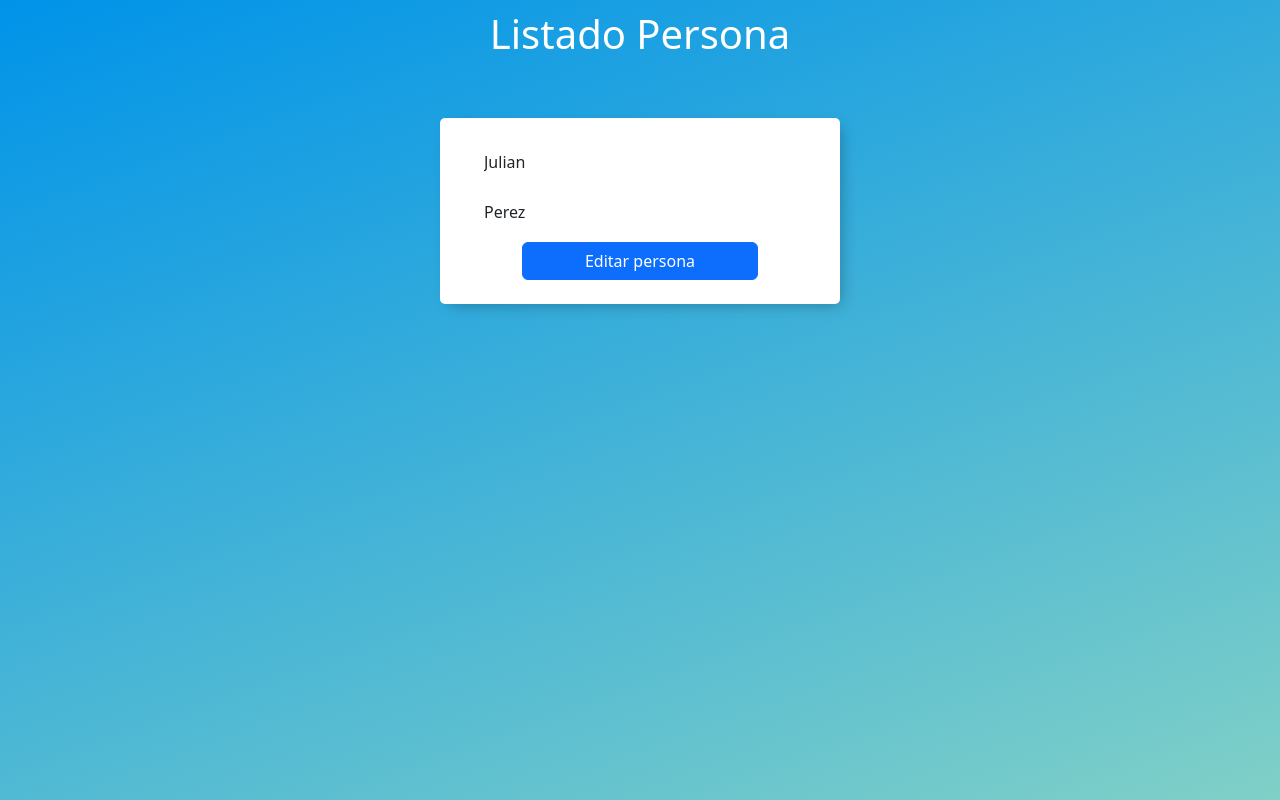
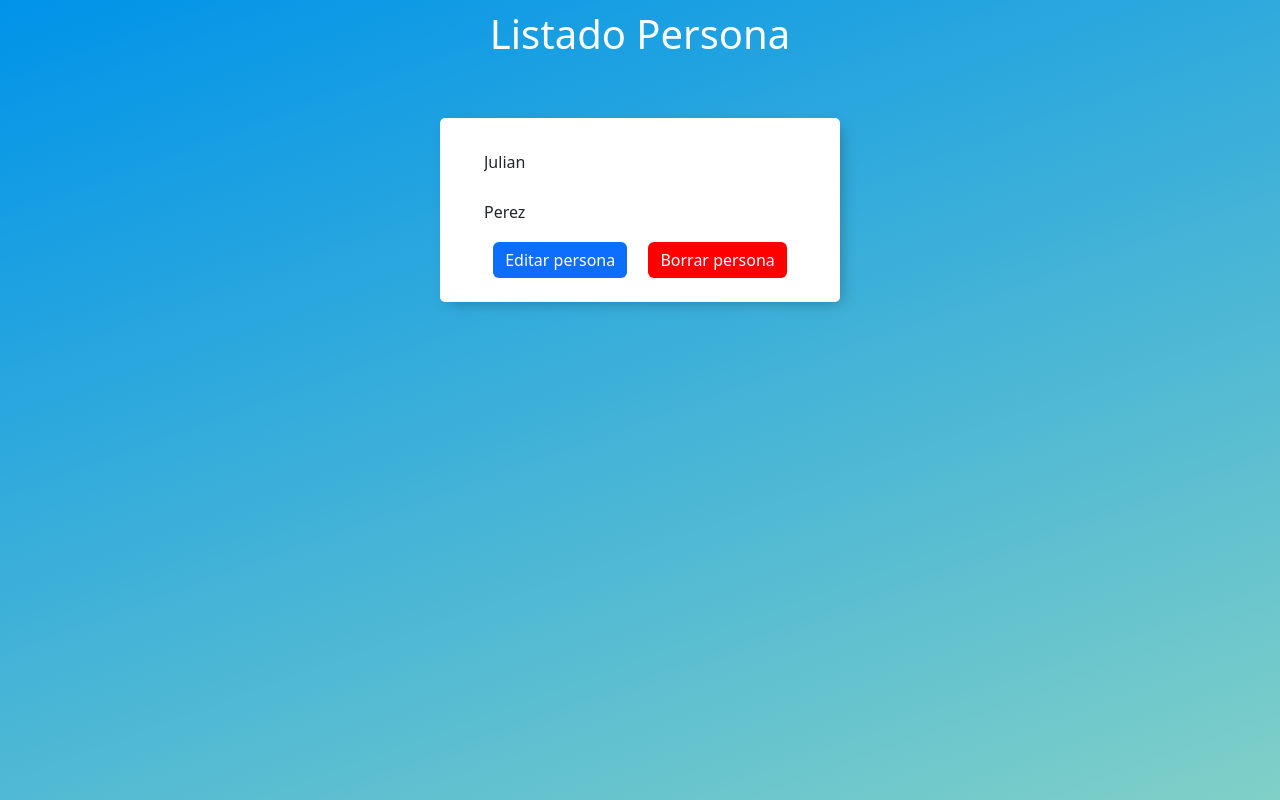
Before and after one commit to julianf-dev/angular-list-person, an Angular app: page /personas/0 in a window 1280 px wide. Built offline with nearby package versions, Linux system fonts and the light colour scheme.

Commit message:
agregando metodo eliminar

```diff
--- a/src/app/components/personas/formulario/formulario.component.html
+++ b/src/app/components/personas/formulario/formulario.component.html
@@ -1,6 +1,9 @@
 <div class="box">
-  <form class="form-group pt-2 pb-2 pe-3 ps-3 d-flex flex-column align-items-center"
-  #f="ngForm" (ngSubmit)="f.form.valid && addPerson()">
+  <form
+    class="form-group pt-2 pb-2 pe-3 ps-3 d-flex flex-column align-items-center"
+    #f="ngForm"
+    (ngSubmit)="f.form.valid && addPerson()"
+  >
     <input
       type="text"
       name="Name"
@@ -19,11 +22,21 @@
       [(ngModel)]="lastNameInput"
       required
     />
-    <button type="submit" class=" btn btn-primary">
-      <p *ngIf="!isEdit; else templateElse">Agregar nueva persona</p>
-      <ng-template #templateElse>
-        <p >Editar persona</p>
-      </ng-template>
-    </button>
+    <div class="form-buttons">
+      <button type="submit" class="btn btn-primary">
+        <p *ngIf="!isEdit; else templateElse">Agregar nueva persona</p>
+        <ng-template #templateElse>
+          <p>Editar persona</p>
+        </ng-template>
+      </button>
+      <button
+        *ngIf="index != null"
+        type="submit"
+        class="btn btn-primary btn-red"
+        (click)="onDeletePerson()"
+      >
+        <p>Borrar persona</p>
+      </button>
+    </div>
   </form>
 </div>
--- a/src/app/components/personas/formulario/formulario.component.ts
+++ b/src/app/components/personas/formulario/formulario.component.ts
@@ -54,5 +54,14 @@ export class FormularioComponent {
         console.log(this.people) */
   }
 
+  onDeletePerson(){
+    if(this.index != null){
+      this.personaServices.onDelete(this.index)
+    }
+    this.router.navigate(['personas'])
+
+  }
+
+
 
 }
--- a/src/app/services/persona.services.ts
+++ b/src/app/services/persona.services.ts
@@ -31,4 +31,8 @@ export class PersonaServices {
     editPersona.nombre = persona.nombre;
     editPersona.apellido = persona.apellido;
   }
+
+  onDelete(index:number){
+    this.personas.splice(index,1);
+  }
 };
--- a/src/styles.scss
+++ b/src/styles.scss
@@ -50,8 +50,7 @@ p {
 
 
 .btn {
-  width: 70%;
-  border: none;
+  border: none !important;
   border-radius: 50%;
   background-color: #3F51B5;
   font-size: 30px;
@@ -104,3 +103,15 @@ ul{
 a{
   text-decoration: none !important;
 }
+
+.form-buttons{
+  width: 100%;
+  display: flex;
+  align-items: center;
+  justify-content: space-evenly;
+}
+
+
+.btn-red{
+  background: #FF0000 !important;
+}
```
